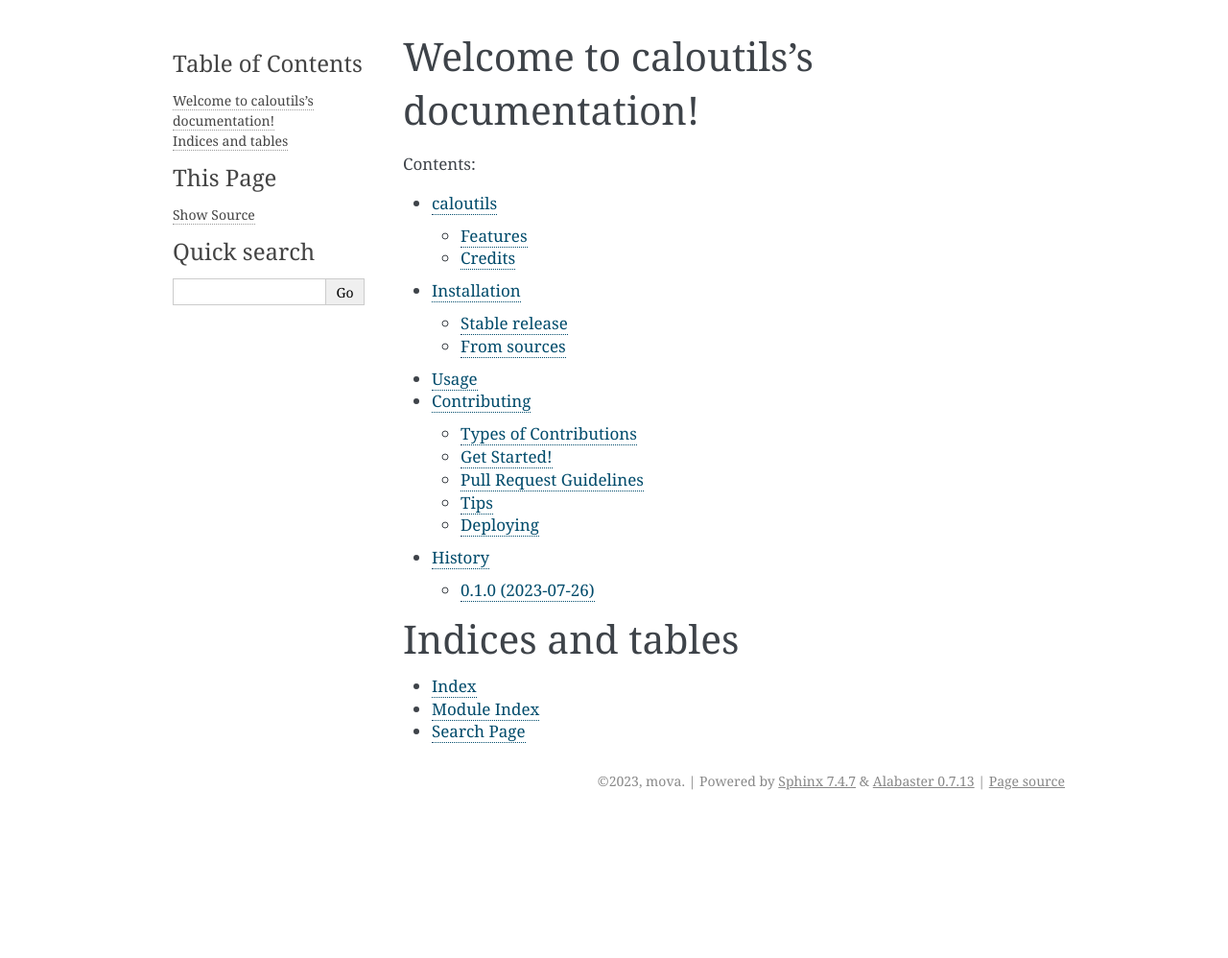
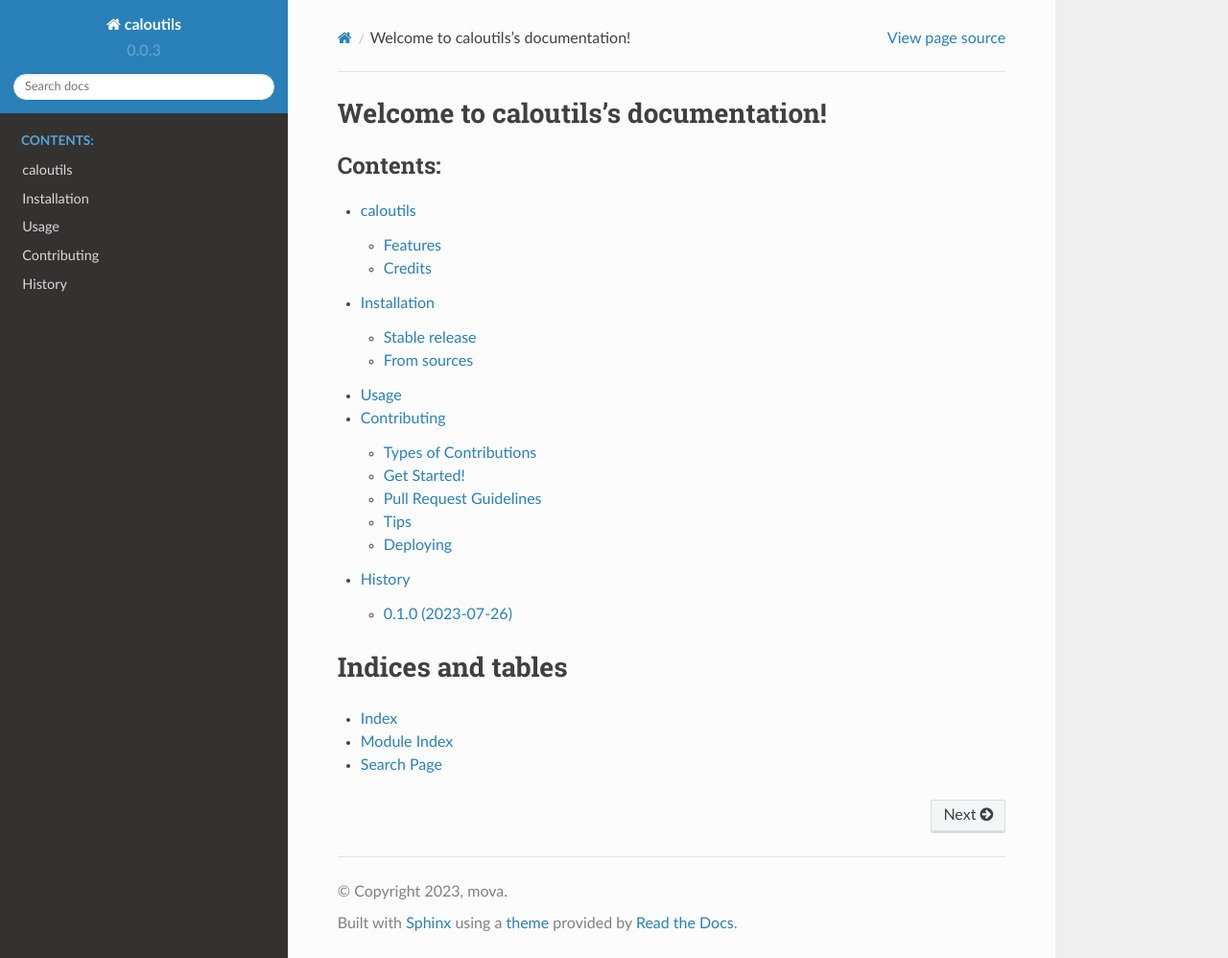
Before and after one commit to DeGeSim/caloutils, a Sphinx documentation site: the page built from docs/index.rst, in a window 1280 px wide and 998 px high. Shown: the whole window at 96% size. Built offline with Sphinx 7.4.7 and the Read the Docs theme 2.0.0, drawn with Linux system fonts in a browser that asks for light colours; pages that are not in the unit, such as notebooks, are missing from menus; the version number is read from the project's files by our own code.

Commit message:
fix readthedocs, maybe

```diff
--- a/docs/conf.py
+++ b/docs/conf.py
@@ -84,7 +84,11 @@
 # The theme to use for HTML and HTML Help pages.  See the documentation for
 # a list of builtin themes.
 #
-html_theme = "alabaster"
+import sphinx_rtd_theme
+
+html_theme = "sphinx_rtd_theme"
+
+html_theme_path = [sphinx_rtd_theme.get_html_theme_path()]
 
 # Theme options are theme-specific and customize the look and feel of a
 # theme further.  For a list of options available for each theme, see the
```
Also changed, not shown: .readthedocs.yaml.
